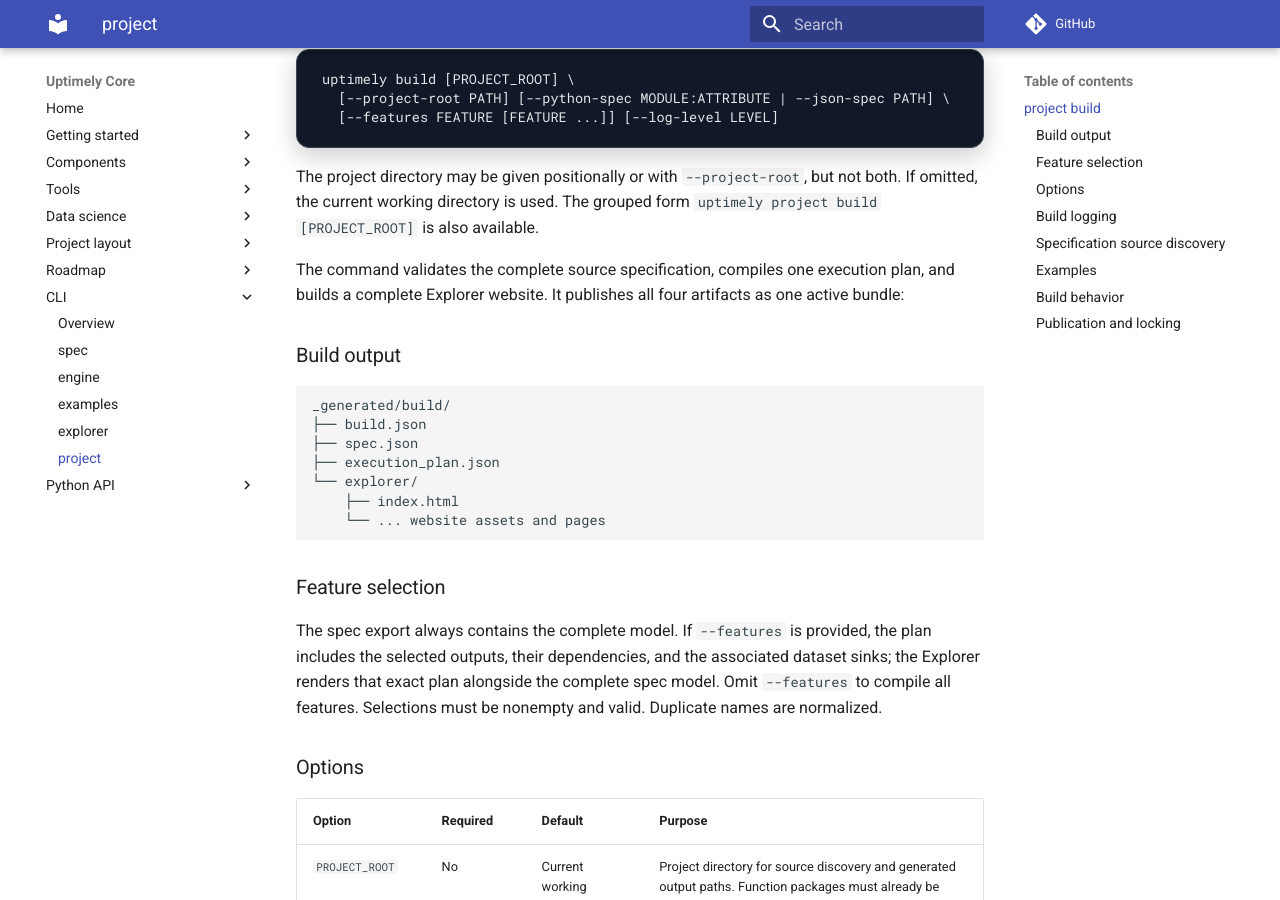
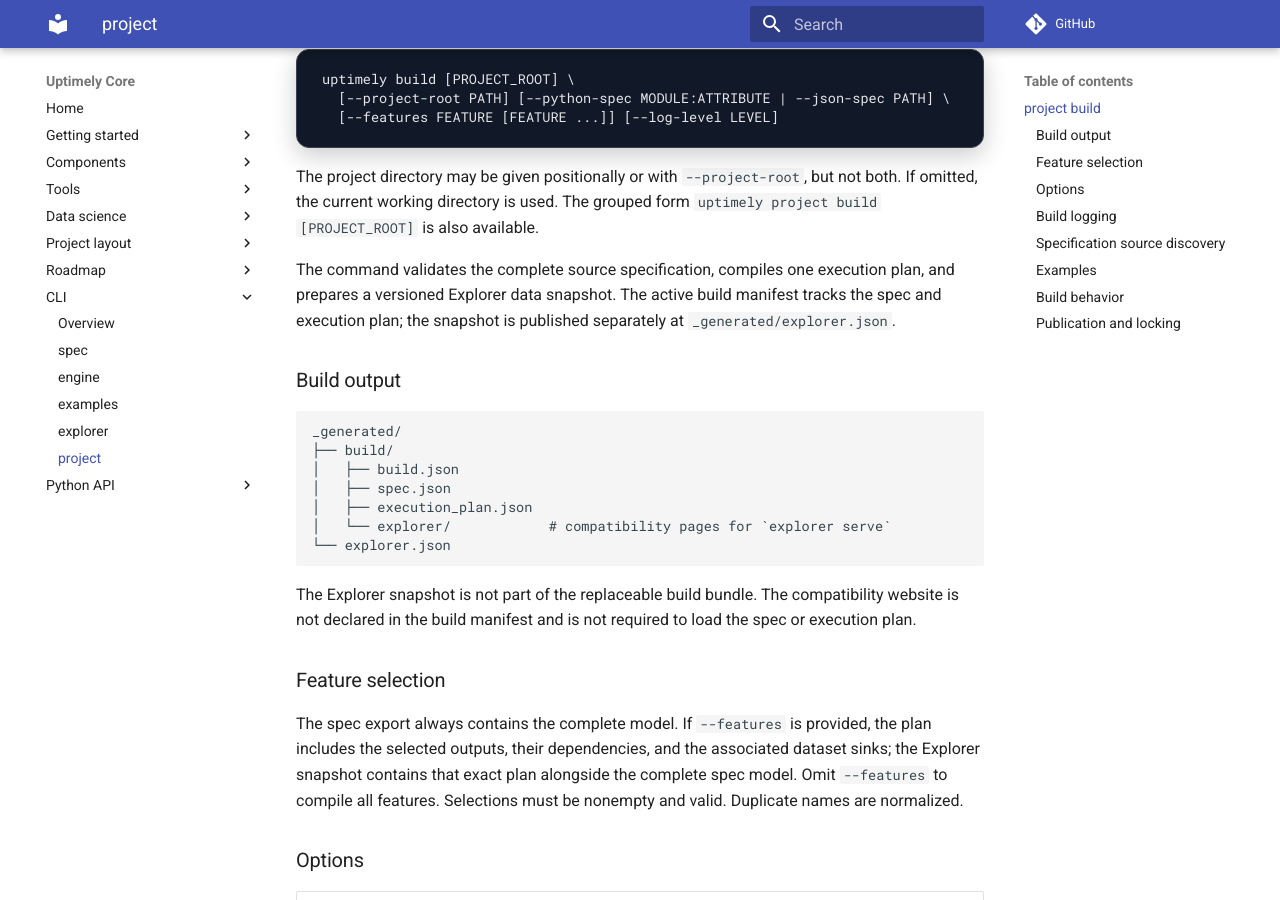
Before and after one commit to uptimely-ai/uptimely-core, an MkDocs documentation site: the page built from docs/cli/project.md, in a window 1280 px wide and 900 px high, scrolled down 289 px. Built offline with MkDocs 1.6.1 and Material for MkDocs 9.7.7, drawn with Linux system fonts in a browser that asks for light colours; comment, search, counter and statistics services are not loaded; some of the changed text lies outside the part shown.

Commit message:
Publish data-only builds and atomic explorer snapshots

````diff
--- a/docs/cli/project.md
+++ b/docs/cli/project.md
@@ -17,27 +17,32 @@
 `uptimely project build [PROJECT_ROOT]` is also available.
 
 The command validates the complete source specification, compiles one execution
-plan, and builds a complete Explorer website. It publishes all four artifacts
-as one active bundle:
+plan, and prepares a versioned Explorer data snapshot. The active build manifest
+tracks the spec and execution plan; the snapshot is published separately at
+`_generated/explorer.json`.
 
 ### Build output
 
 ```text
-_generated/build/
-├── build.json
-├── spec.json
-├── execution_plan.json
-└── explorer/
-    ├── index.html
-    └── ... website assets and pages
+_generated/
+├── build/
+│   ├── build.json
+│   ├── spec.json
+│   ├── execution_plan.json
+│   └── explorer/            # compatibility pages for `explorer serve`
+└── explorer.json
 ```
+
+The Explorer snapshot is not part of the replaceable build bundle. The
+compatibility website is not declared in the build manifest and is not required
+to load the spec or execution plan.
 
 ### Feature selection
 
 The spec export always contains the complete model. If `--features` is
 provided, the plan includes the selected outputs, their dependencies, and the
-associated dataset sinks; the Explorer renders that exact plan alongside the
-complete spec model. Omit `--features` to compile all features.
+associated dataset sinks; the Explorer snapshot contains that exact plan
+alongside the complete spec model. Omit `--features` to compile all features.
 Selections must be nonempty and valid. Duplicate names are normalized.
 
 ### Options
@@ -106,9 +111,12 @@
 
 ### Publication and locking
 
-Artifacts are generated in a sibling staging directory, validated, then
-published in place of the previous bundle. A generation failure leaves the
-previous active bundle untouched. Builders coordinate through a project lock;
-a build fails rather than publishing while another builder or cooperating
-consumer holds the bundle lock. Publication uses rollback if replacing the
-directory fails; it does not claim a filesystem-wide atomic directory swap.
+The spec, plan, and manifest are generated in a sibling staging directory,
+validated, then published in place of the previous bundle. The Explorer
+snapshot is serialized before publication and atomically replaces the previous
+snapshot only after the build succeeds. A snapshot publication error is reported
+explicitly and leaves the previous snapshot intact. Builders coordinate through
+a project lock; a build fails rather than publishing while another builder or
+cooperating consumer holds the bundle lock. Bundle publication uses rollback if
+replacing the directory fails; it does not claim a filesystem-wide atomic
+directory swap.
````
Also changed, not shown: docs/project-layout/project-structure.md (+3 -2 lines), 11 other files.
